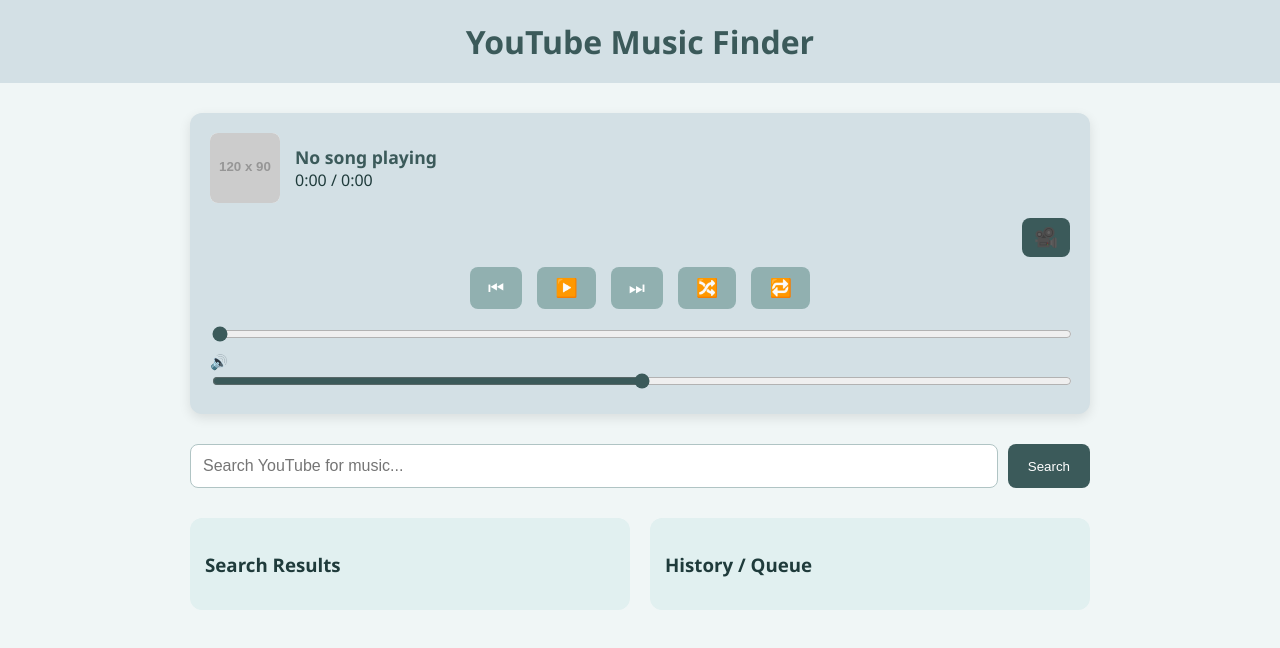
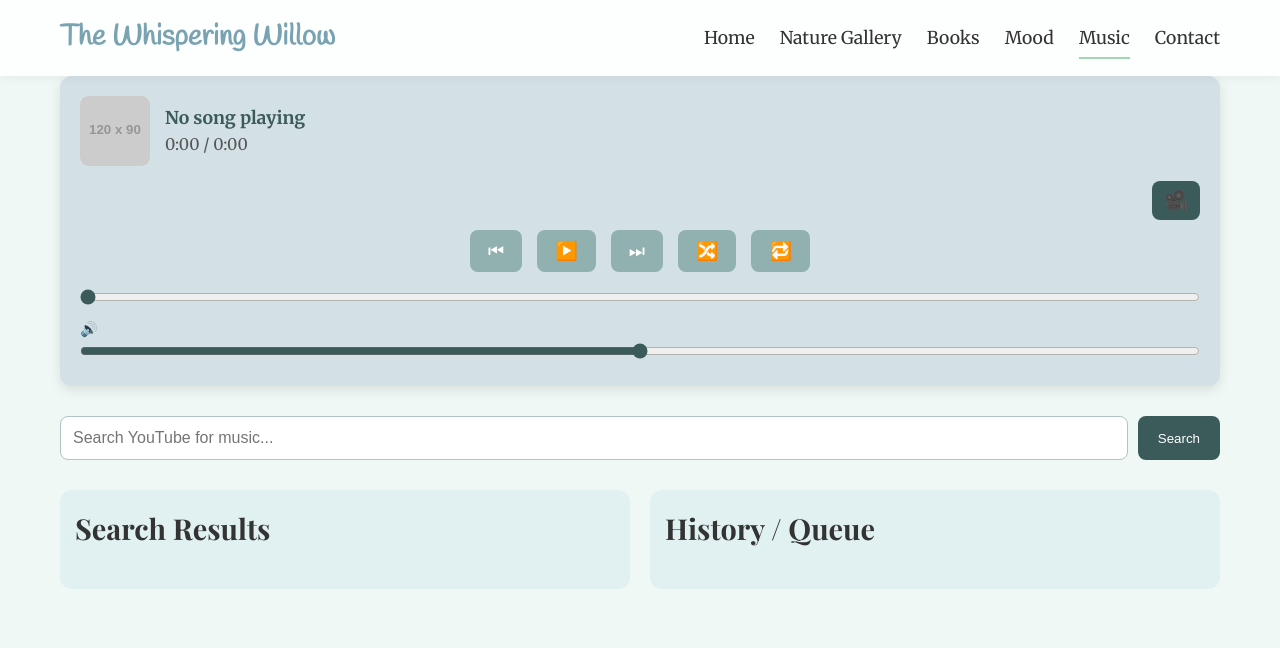
Before and after one commit to Rajvish2006/trial-pr, a website: page public/music.html in a window 1280 px wide. Drawn offline with nearby package versions, Linux system fonts and the light colour scheme; placeholder pictures from the web are drawn by us.

Commit message:
Update music.html

```diff
--- a/public/music.html
+++ b/public/music.html
@@ -5,12 +5,32 @@
     <meta name="viewport" content="width=device-width, initial-scale=1.0">
     <title>YouTube Music Finder</title>
     <link rel="stylesheet" href="style.css">
+    <link rel="stylesheet" href="nstyle.css">
 </head>
 <body>
 
 <header>
-    <h1>YouTube Music Finder</h1>
-</header>
+        <div class="container header-content">
+            <div class="logo">
+                <a href="index.html">The Whispering Willow</a>
+            </div>
+            <nav class="main-nav" id="main-nav">
+                <ul>
+                    <li><a href="index.html">Home</a></li>
+                    <li><a href="nature-gallery.html">Nature Gallery</a></li>
+                    <li><a href="book.html">Books</a></li>
+                    <li><a href="mood.html">Mood</a></li>
+                    <li><a href="music.html" class="active">Music</a></li>
+                    <li><a href="contact.html">Contact</a></li>
+                </ul>
+            </nav>
+            <button class="nav-toggle" id="nav-toggle" aria-label="Toggle navigation">
+                <span></span>
+                <span></span>
+                <span></span>
+            </button>
+        </div>
+    </header>
 
 <div class="container">
     <div class="player-controls">
```
